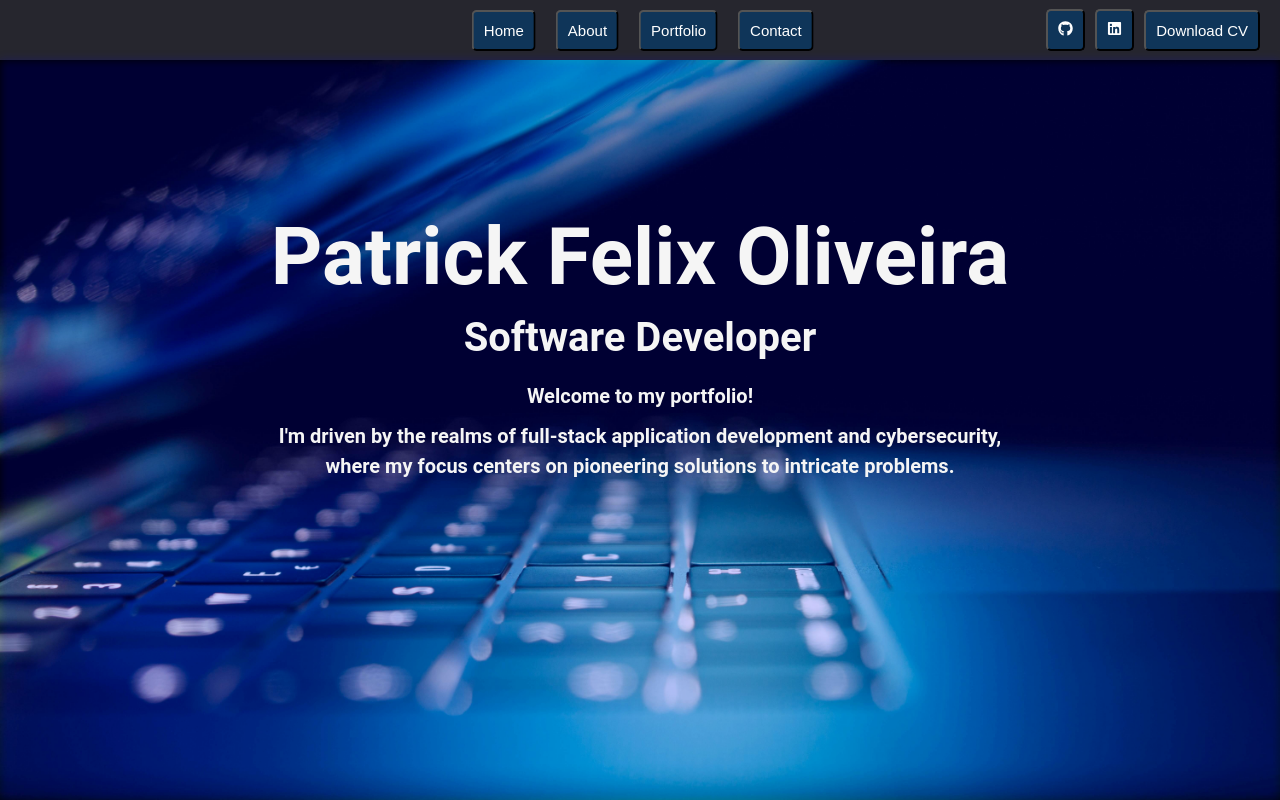
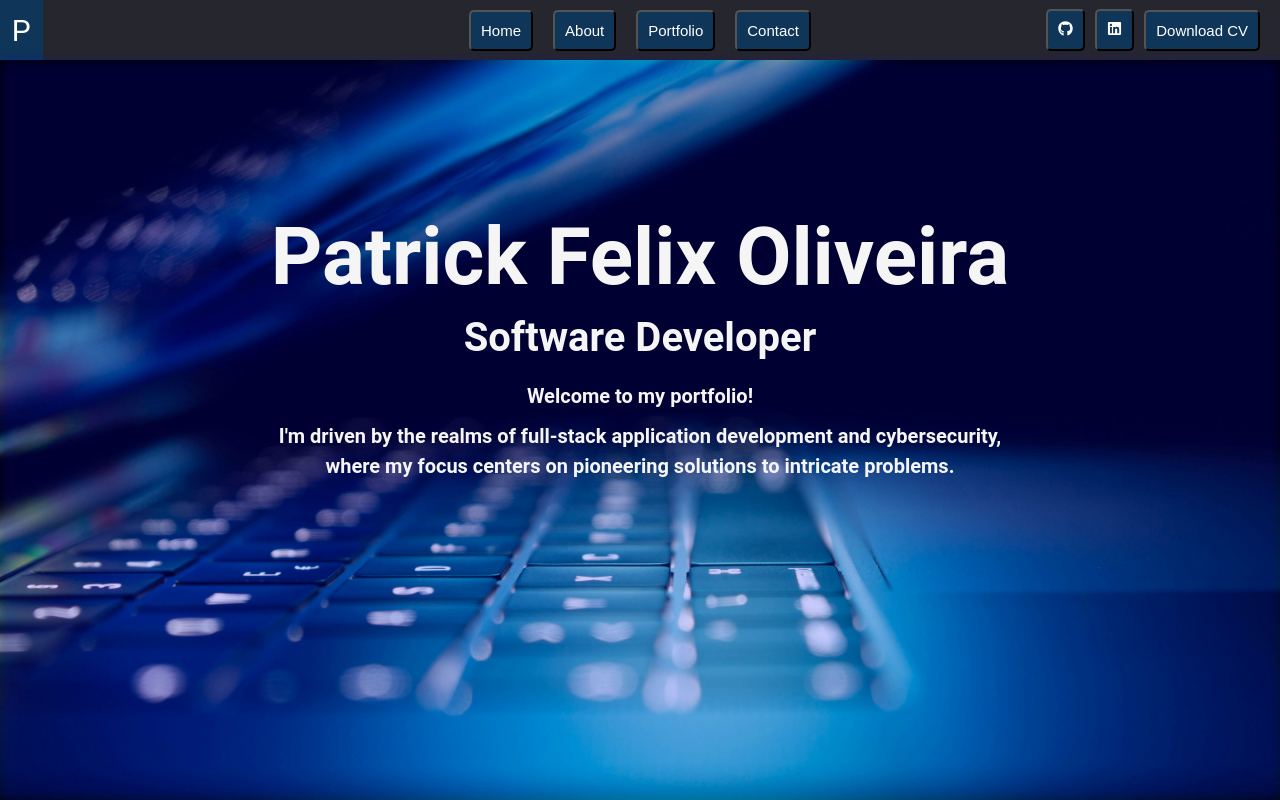
Before and after one commit to PatF3lix/Portfolio, a React (Create React App) app in the folder my-portfolio/: page / in a window 1280 px wide. Built offline with nearby package versions, Linux system fonts and the light colour scheme; no server answers.

Commit message:
added a logo to the main menu and changed the container from flex to grid for element placement

```diff
--- a/my-portfolio/src/components/Modal/Modal.js
+++ b/my-portfolio/src/components/Modal/Modal.js
@@ -21,6 +21,12 @@ const Modal = ({ handleModalClose, selectedProjectId }) => {
     <>
       <div className="modal-background" />
       <div className="modal-container" ref={modalRef}>
+        <div className="modal-image">
+          <img
+            src="../../data/images/chatApp.jpg"
+            alt={`project ${projectsData[selectedProjectId].name}`}
+          />
+        </div>
         <h2>{projectsData[selectedProjectId].name}</h2>
         <p>{projectsData[selectedProjectId].Description}</p>
         <button onClick={handleModalClose}>Close Modal</button>
--- a/my-portfolio/src/components/Modal/modal.css
+++ b/my-portfolio/src/components/Modal/modal.css
@@ -5,6 +5,10 @@
   left: 50%;
   transform: translate(-50%, -50%);
   z-index: 20;
+  width: 30%;
+  height: 60%;
+  border-radius: 5%;
+  overflow: hidden;
 }
 
 .modal-background {
@@ -17,3 +21,16 @@
   filter: blur(5px);
   z-index: 10;
 }
+
+.modal-image {
+  width: 100%;
+  height: 50%;
+  background-size: cover;
+  background-position: center;
+  background-repeat: no-repeat;
+}
+
+.modal-image img {
+  max-width: 100%;
+  height: auto;
+}
--- a/my-portfolio/src/components/Sections/MenuSection/MainNavMenu.js
+++ b/my-portfolio/src/components/Sections/MenuSection/MainNavMenu.js
@@ -8,6 +8,9 @@ import "./nav-menu.css";
 const MainNavMenu = ({ handleMainMenuBtnClick }) => {
   return (
     <div className="main-menu">
+      <div className="container-logo">
+        <p className="logo">P</p>
+      </div>
       <NavBar classes={"main-menu--nav"}>
         {mainMenuOptions.map((menuOption) => {
           return (
--- a/my-portfolio/src/components/Sections/MenuSection/nav-menu.css
+++ b/my-portfolio/src/components/Sections/MenuSection/nav-menu.css
@@ -1,16 +1,30 @@
 .main-menu {
   background-color: #26262e;
   grid-row: 1/2;
-  display: flex;
+  display: grid;
+  grid-template-columns: repeat(3, 1fr);
   align-items: center;
-  justify-content: center;
+  justify-content: space-between;
 }
 
 .main-menu--nav {
-  margin-left: auto;
-  transform: translateX(35%);
+  margin: 0 auto;
 }
 
 .main-menu-item:not(:last-child) {
   margin-right: 2rem;
 }
+
+.container-logo {
+  width: 10%;
+  height: 100%;
+  background-color: #0f3559;
+  display: flex;
+  justify-content: center;
+  align-items: center;
+}
+
+.logo {
+  color: white;
+  font-size: 3rem;
+}
--- a/my-portfolio/src/components/SocialNavHub/social-nav-hub.css
+++ b/my-portfolio/src/components/SocialNavHub/social-nav-hub.css
@@ -3,8 +3,8 @@
   flex-direction: column;
   align-items: center;
   list-style: none;
+  padding-right: 2rem;
   margin-left: auto;
-  margin-right: 2rem;
 }
 
 .social-nav-btn {
```
Also changed, not shown: 1 other file (tests, documents, lock files or other folders).
